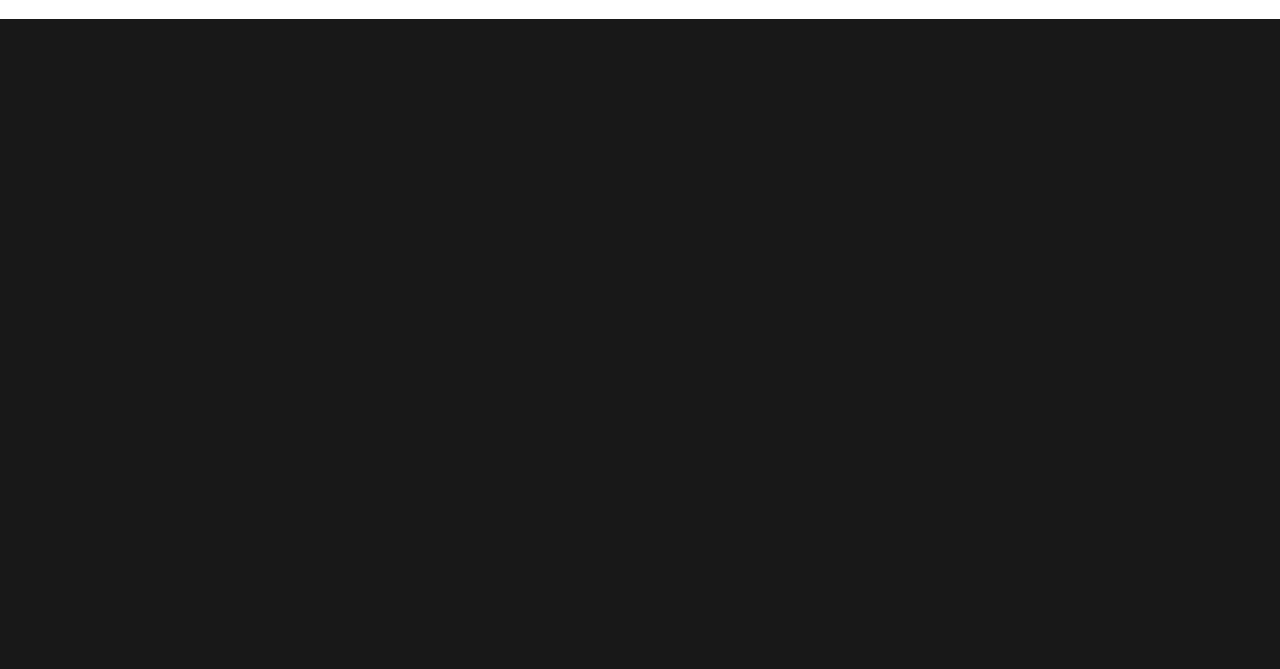
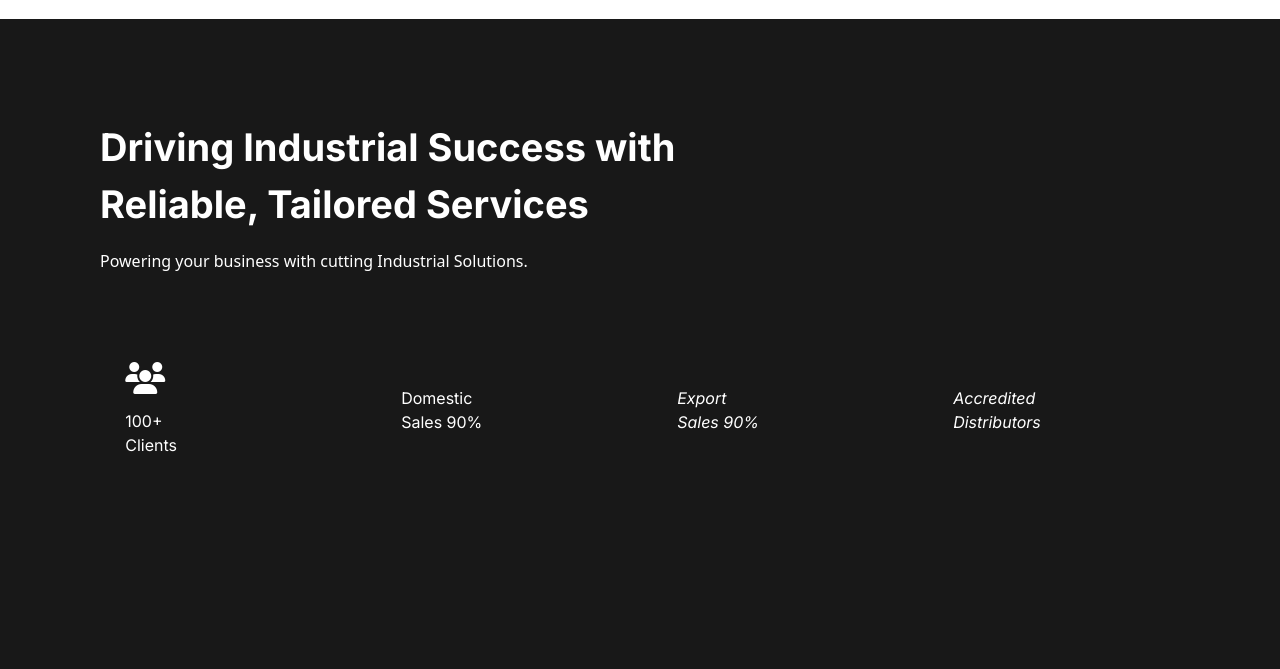
Before and after one commit to Dynaflow-git/nacs, a plain HTML site: page index.html in a window 1280 px wide. Shown: the part 131-800 px from the top of the page. Drawn offline with nearby package versions, Linux system fonts and the light colour scheme.

Commit message:
initial commit

```diff
--- a/index.html
+++ b/index.html
@@ -3,7 +3,8 @@
   <head>
     <meta charset="UTF-8" />
     <meta name="viewport" content="width=device-width, initial-scale=1.0" />
-    <title>Nacs Website</title>
+    <link rel="icon" type="image/png" href="./img/nacs-logo.png">
+    <title>Nacs International Inc</title>
 
     <!-- Boostrap 5 -->
     <link
@@ -12,6 +13,8 @@
       integrity="sha384-EVSTQN3/azprG1Anm3QDgpJLIm9Nao0Yz1ztcQTwFspd3yD65VohhpuuCOmLASjC"
       crossorigin="anonymous"
     />
+    <!-- font awesome -->
+    <link href="https://cdnjs.cloudflare.com/ajax/libs/font-awesome/6.5.0/css/all.min.css" rel="stylesheet">
 
     <link href="./style/style.css" rel="stylesheet" />
 
@@ -95,7 +98,60 @@
     </div>
     <!-- content -->
     <div class="container-fluid" id="hero-body">
-      <div class="content"></div>
+      <div class="content">
+        <p class="content-title">
+            Driving Industrial Success with <br>
+            Reliable, Tailored Services
+        </p>
+        <p class="sub-title">
+          Powering your business with cutting
+          Industrial Solutions.
+        </p>
+
+        <div class="py-5">
+          <div class="row text-start">
+            <div class="col-6 col-md-3">
+              <div class="icon-box">
+                <i class="fa-2x fa-solid fa-users"></i>
+                <p class="text-start">100+<br>
+                  Clients</p>
+              </div>
+            </div>
+
+            <div class="col-6 col-md-3">
+              <div class="icon-box">
+                <i class="bi bi-house-door"></i>
+                <p class="text-start">Domestic<br>
+                  Sales 90%</p>
+              </div>
+            </div>
+
+            <div class="col-6 col-md-3">
+              <div class="icon-box">
+                <i class="bi bi-house-door">
+                  <p class="text-start">Export<br>
+                    Sales 90%</p>
+                </i>
+              </div>
+            </div>
+
+            <div class="col-6 col-md-3">
+              <div class="icon-box">
+                <i class="bi bi-house-door">
+                  <p class="text-start">Accredited<br>
+                    Distributors</p>
+                </i>
+              </div>
+            </div>
+
+
+          </div>
+        </div>
+
+
+        <div class="background-image">
+        </div>
+      </div>
     </div>
 
     <!-- Footer -->
--- a/style/style.css
+++ b/style/style.css
@@ -147,6 +147,35 @@ body{
   height: 100vh;
 }
 
+/* Content */
+
+.content{
+  padding: 100px;
+}
+
+.content-title{
+  color: #fff;
+  font-size: 38px;
+  font-weight: bold;
+  font-family: var(--second-font);
+}
+
+.sub-title{
+  color: #fff;
+}
+
+/* icon box */
+.icon-box{
+  color: #fff;
+  font-family: var(--second-font);
+  padding: 10%;
+  text-align: start;
+}
+
+.icon-box i{
+  margin-bottom: 15px;
+}
+
 /* footer */
 .footer {
   padding-top: 50rem;
```
